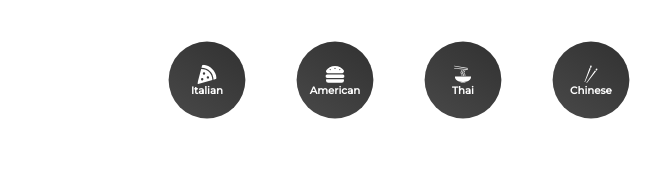
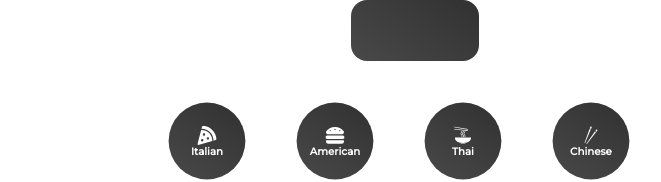
Before and after one commit to KeiranBrown1301/React-recipe-app, a React (Create React App) app: page / in a window 1280 px wide. Shown: the top 182 px of the page, without its empty margins (225-886 px from the left). Built offline with nearby package versions, Linux system fonts and the light colour scheme; no server answers; the HTML template or start-up script is replaced by a standard one.

Commit message:
added some final styling for searchbar, fixed width.

```diff
--- a/src/App.js
+++ b/src/App.js
@@ -1,11 +1,13 @@
 import Pages from "./pages/Pages"
 import Category from "./components/Category"
 import { BrowserRouter } from 'react-router-dom'
+import Search from "./components/Search"
 
 function App() {
   return (
     <div className='App'>
       <BrowserRouter>
+        <Search />
         <Category />
         <Pages />
       </BrowserRouter>
--- a/src/components/Search.jsx
+++ b/src/components/Search.jsx
@@ -5,15 +5,19 @@ import { FaSearch } from 'react-icons/fa';
 function Search() {
   return (
     <FormStyle>
-      <input type="text" />
+      <div>
+        <input type="text" />
+      </div>
     </FormStyle>
     )
 }
 
 const FormStyle = styled.form`
   margin: 0rem 20rem;
-  position: relative;
-  width: 100%;
+  div {
+    position: relative;
+    width: 100%;
+  }
   input{
     border: none;
     background: linear-gradient(35deg, #494949, #313131);
@@ -23,6 +27,7 @@ const FormStyle = styled.form`
     border: none;
     border-radius: 1rem;
     outline: none;
+    width: 100%;
   }
   svg{
     position: absolute;
```
